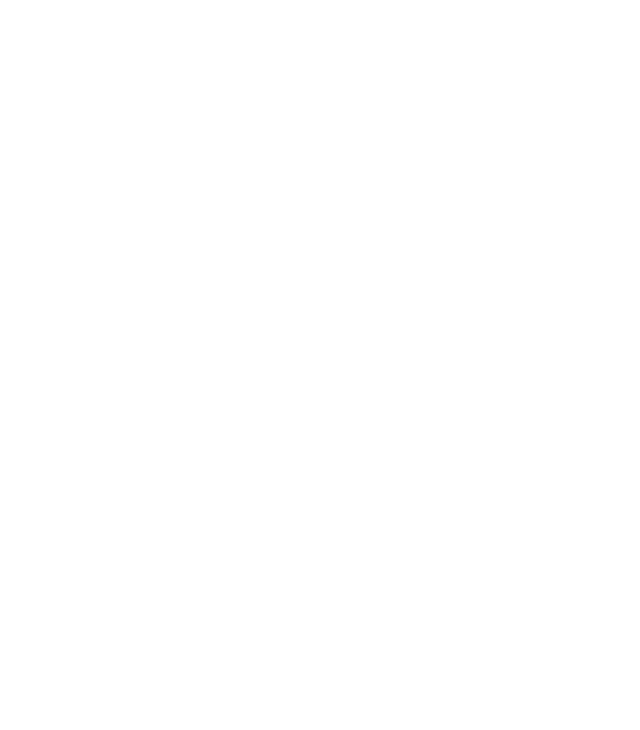
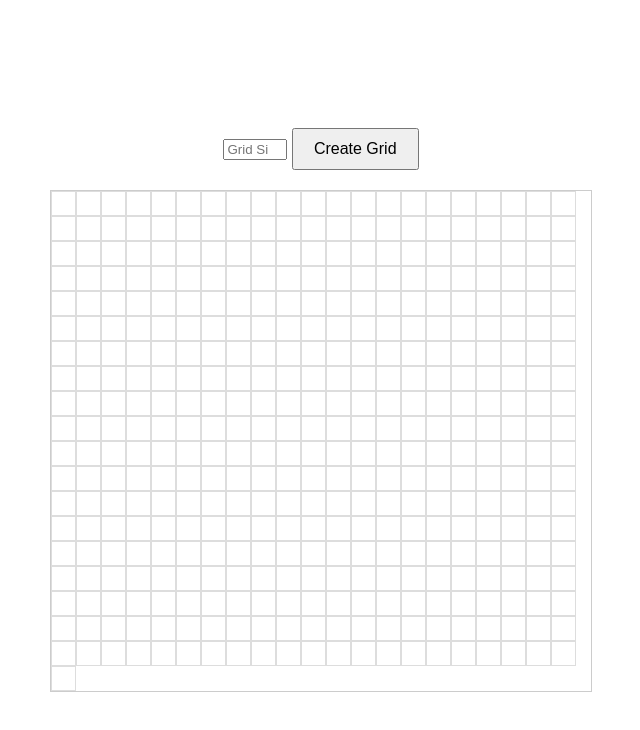
Before and after one commit to Aniketsharma1203/Etch-A-Sketch, a plain HTML site: page index.html in a window 1280 px wide. Shown: the whole page, without its empty margins (319-959 px from the left). Drawn offline with Linux system fonts and the light colour scheme.

Commit message:
All changes have been made.

```diff
--- a/index.html
+++ b/index.html
@@ -8,6 +8,10 @@
     <link rel="stylesheet" href="style.css">
 </head>
 <body>
-
+    <div class="input-container">
+        <input type="number" id="gridSizeInput" placeholder="Grid Size" min="1" max="100">
+        <button onclick="createNewGrid()">Create Grid</button>
+    </div>
+    <div class="container"></div>
 </body>
 </html>
--- a/main.js
+++ b/main.js
@@ -0,0 +1,30 @@
+const container = document.querySelector('.container');
+let gridSize = 20;
+
+createGrid(gridSize);
+
+function createGrid(size) {
+    container.innerHTML = '';
+    container.style.setProperty('width', `${size * 27}px`);
+
+    for (let i = 0; i < size * size; i++) {
+        const gridItem = document.createElement('div');
+        gridItem.classList.add('grid-item');
+        container.appendChild(gridItem);
+
+        gridItem.addEventListener('mouseover', function () {
+            gridItem.style.backgroundColor = 'black';
+        });
+    }
+}
+
+function createNewGrid() {
+    const newSize = document.getElementById('gridSizeInput').value;
+
+    if (newSize > 0 && newSize <= 100) {
+        gridSize = newSize;
+        createGrid(gridSize);
+    } else {
+        alert("Please enter a valid number between 1 and 100.");
+    }
+}
--- a/style.css
+++ b/style.css
@@ -0,0 +1,27 @@
+body {
+    display: flex;
+    flex-direction: column;
+    align-items: center;
+    justify-content: center;
+    min-height: 100vh;
+    margin: 0;
+    font-family: Arial, sans-serif;
+}
+.container {
+    display: flex;
+    flex-wrap: wrap;
+    width: 400px;
+    border: 1px solid #ccc;
+}
+.grid-item {
+    width: 25px;
+    height: 25px;
+    border: 1px solid #ddd;
+    box-sizing: border-box;
+}
+button {
+    margin: 20px 0;
+    padding: 10px 20px;
+    font-size: 16px;
+    cursor: pointer;
+}
```
Also changed, not shown: 1 other file.
